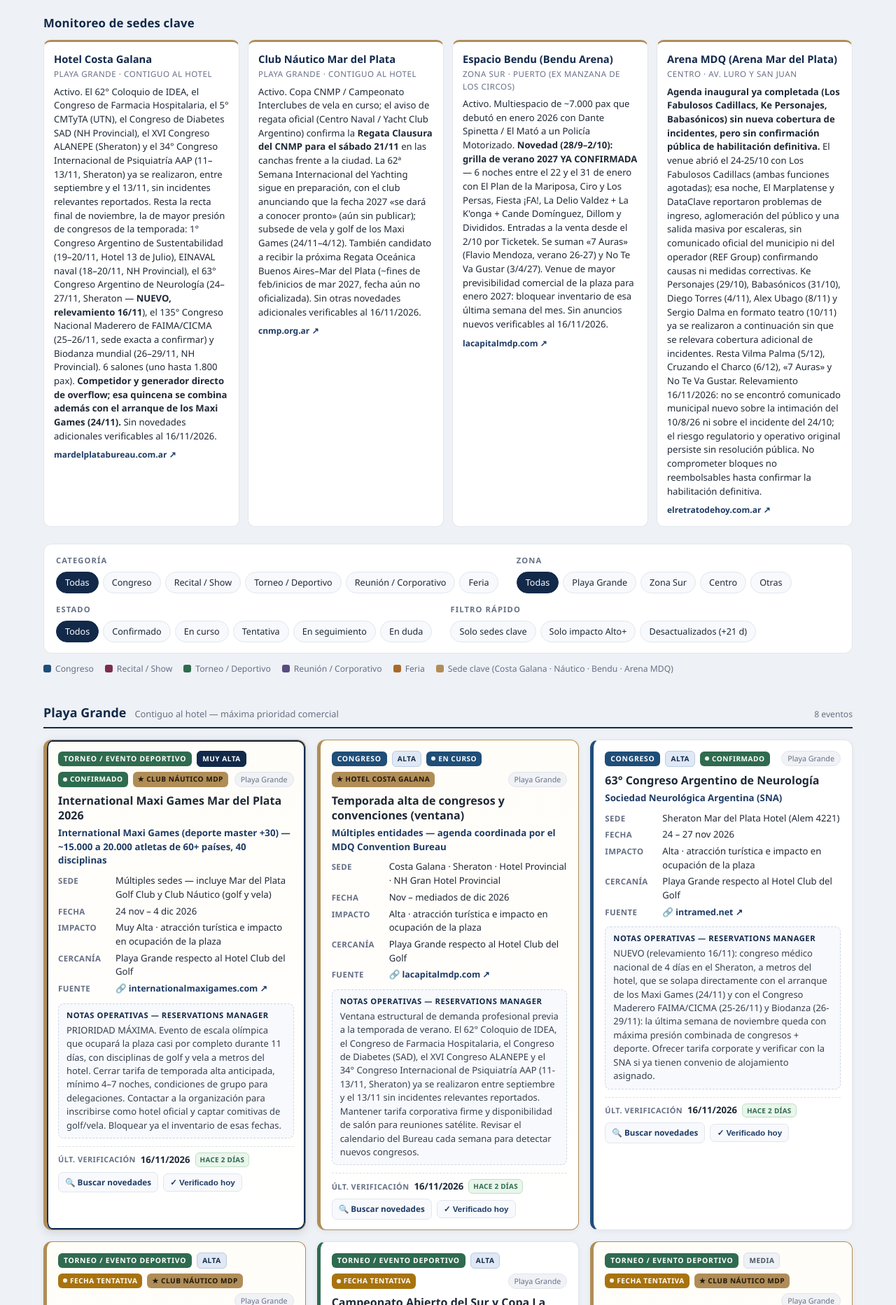
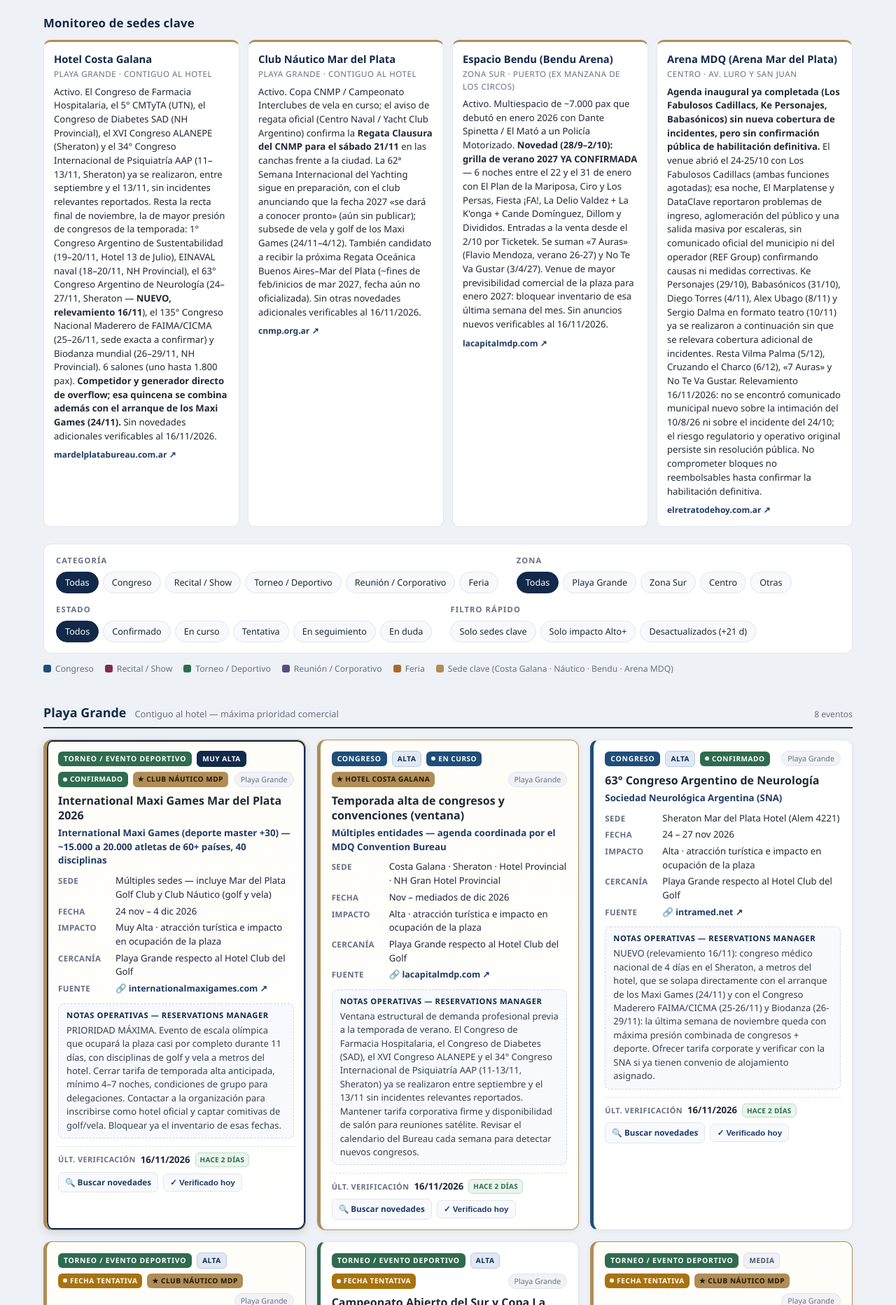
Before and after one commit to hernansanmagattari/eventos-mdp-hotel, a plain HTML site: page index.html in a window 1280 px wide. Shown: the part 1244-3109 px from the top of the page at 70% size. Drawn offline with Linux system fonts and the light colour scheme.

Commit message:
Quitar mención al 62° Coloquio de IDEA (evento ya finalizado)
Co-Authored-By: Claude Sonnet 5.5 <noreply@anthropic.com>

```diff
--- a/index.html
+++ b/index.html
@@ -260,7 +260,7 @@
     <div class="sede-card">
       <div class="nm">Hotel Costa Galana</div>
       <div class="zn">Playa Grande · contiguo al hotel</div>
-      <div class="st">Activo. El 62° Coloquio de IDEA, el Congreso de Farmacia Hospitalaria, el 5° CMTyTA (UTN), el Congreso de Diabetes SAD (NH Provincial), el XVI Congreso ALANEPE (Sheraton) y el 34° Congreso Internacional de Psiquiatría AAP (11–13/11, Sheraton) ya se realizaron, entre septiembre y el 13/11, sin incidentes relevantes reportados. Resta la recta final de noviembre, la de mayor presión de congresos de la temporada: 1° Congreso Argentino de Sustentabilidad (19–20/11, Hotel 13 de Julio), EINAVAL naval (18–20/11, NH Provincial), el 63° Congreso Argentino de Neurología (24–27/11, Sheraton — <b>NUEVO, relevamiento 16/11</b>), el 135° Congreso Nacional Maderero de FAIMA/CICMA (25–26/11, sede exacta a confirmar) y Biodanza mundial (26–29/11, NH Provincial). 6 salones (uno hasta 1.800 pax). <b>Competidor y generador directo de overflow; esa quincena se combina además con el arranque de los Maxi Games (24/11).</b> Sin novedades adicionales verificables al 16/11/2026.</div>
+      <div class="st">Activo. El Congreso de Farmacia Hospitalaria, el 5° CMTyTA (UTN), el Congreso de Diabetes SAD (NH Provincial), el XVI Congreso ALANEPE (Sheraton) y el 34° Congreso Internacional de Psiquiatría AAP (11–13/11, Sheraton) ya se realizaron, entre septiembre y el 13/11, sin incidentes relevantes reportados. Resta la recta final de noviembre, la de mayor presión de congresos de la temporada: 1° Congreso Argentino de Sustentabilidad (19–20/11, Hotel 13 de Julio), EINAVAL naval (18–20/11, NH Provincial), el 63° Congreso Argentino de Neurología (24–27/11, Sheraton — <b>NUEVO, relevamiento 16/11</b>), el 135° Congreso Nacional Maderero de FAIMA/CICMA (25–26/11, sede exacta a confirmar) y Biodanza mundial (26–29/11, NH Provincial). 6 salones (uno hasta 1.800 pax). <b>Competidor y generador directo de overflow; esa quincena se combina además con el arranque de los Maxi Games (24/11).</b> Sin novedades adicionales verificables al 16/11/2026.</div>
       <a class="lk src" href="https://www.mardelplatabureau.com.ar/calendario-acceso" target="_blank" rel="noopener">mardelplatabureau.com.ar ↗</a>
     </div>
     <div class="sede-card">
@@ -378,7 +378,7 @@ const EVENTOS = [
     fecha:"Nov – mediados de dic 2026", estado:"En curso",
     url:"https://www.lacapitalmdp.com/mar-del-plata-reafirma-su-liderazgo-como-sede-de-congresos-con-una-agenda-a-pleno/", urlLabel:"lacapitalmdp.com",
     impacto:"Alta", zona:"Playa Grande",
-    notas:"Ventana estructural de demanda profesional previa a la temporada de verano. El 62° Coloquio de IDEA, el Congreso de Farmacia Hospitalaria, el Congreso de Diabetes (SAD), el XVI Congreso ALANEPE y el 34° Congreso Internacional de Psiquiatría AAP (11-13/11, Sheraton) ya se realizaron entre septiembre y el 13/11 sin incidentes relevantes reportados. Mantener tarifa corporativa firme y disponibilidad de salón para reuniones satélite. Revisar el calendario del Bureau cada semana para detectar nuevos congresos."
+    notas:"Ventana estructural de demanda profesional previa a la temporada de verano. El Congreso de Farmacia Hospitalaria, el Congreso de Diabetes (SAD), el XVI Congreso ALANEPE y el 34° Congreso Internacional de Psiquiatría AAP (11-13/11, Sheraton) ya se realizaron entre septiembre y el 13/11 sin incidentes relevantes reportados. Mantener tarifa corporativa firme y disponibilidad de salón para reuniones satélite. Revisar el calendario del Bureau cada semana para detectar nuevos congresos."
   },
   {
     cat:"Congreso",
```
